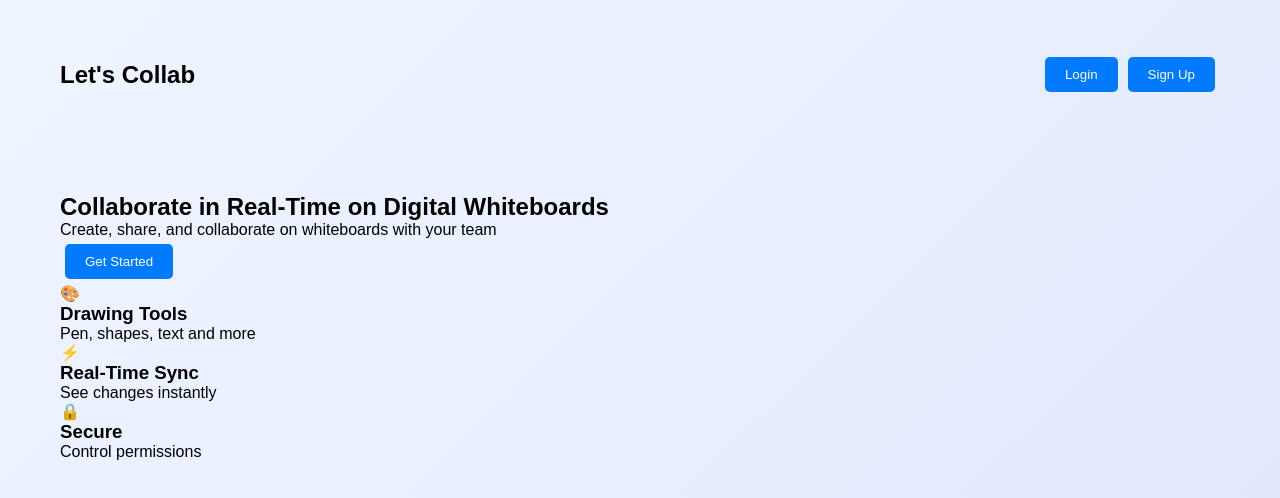
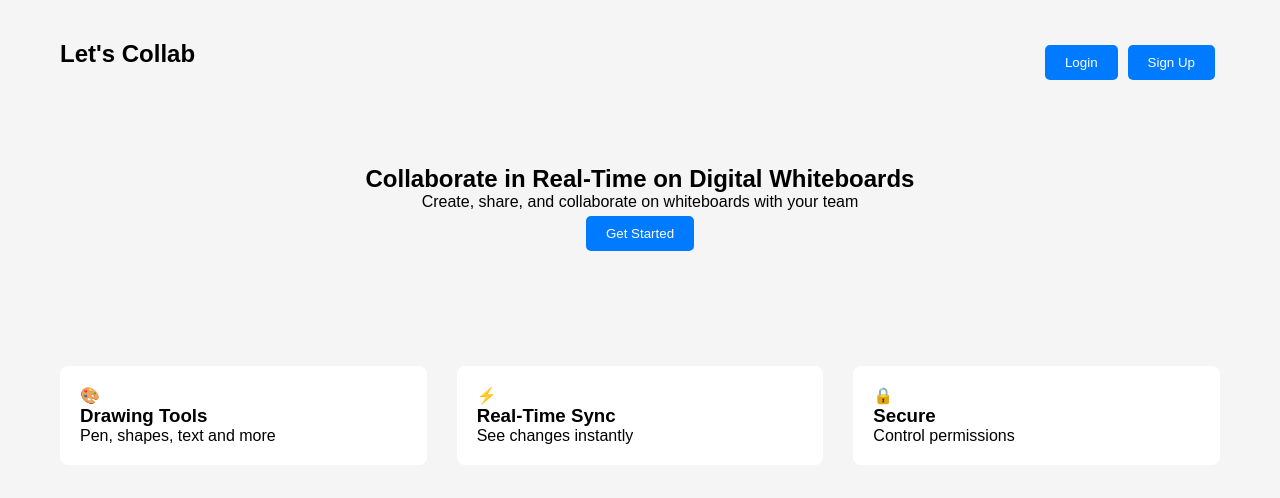
Before and after one commit to IronwallxR5/Let-s_Collab, a React app in the folder frontend/: page / in a window 1280 px wide. Shown: the top 498 px of the page. Built offline with nearby package versions, Linux system fonts and the light colour scheme; the HTML template or start-up script is replaced by a standard one.

Commit message:
update homepage styles

```diff
--- a/frontend/src/pages/HomePage.css
+++ b/frontend/src/pages/HomePage.css
@@ -1,128 +1,27 @@
 .home-page {
   min-height: 100vh;
-  background: linear-gradient(135deg, #eff6ff 0%, #e0e7ff 100%);
 }
 
 .home-nav {
   display: flex;
   justify-content: space-between;
-  align-items: center;
-  padding: 2rem 0;
-  margin-bottom: 4rem;
+  padding: 20px 0;
 }
 
-.home-logo {
-  font-size: 1.875rem;
-  font-weight: 700;
-  color: var(--primary-600);
+.hero {
+  text-align: center;
+  padding: 60px 20px;
 }
 
-.nav-buttons {
-  display: flex;
-  gap: 1rem;
+.features {
+  display: grid;
+  grid-template-columns: repeat(3, 1fr);
+  gap: 30px;
+  margin-top: 50px;
 }
 
-.btn-login {
-  padding: 0.5rem 1.5rem;
-  color: var(--primary-600);
-  background: transparent;
-  font-weight: 500;
-  border-radius: 0.5rem;
+.feature {
+  padding: 20px;
+  background: white;
+  border-radius: 8px;
 }
-
-.btn-login:hover {
-  color: var(--primary-800);
-}
-
-.btn-signup {
-  padding: 0.5rem 1.5rem;
-  color: white;
-  background: var(--primary-600);
-  font-weight: 500;
-  border-radius: 0.5rem;
-}
-
-.btn-signup:hover {
-  background: var(--primary-700);
-}
-
-.hero-section {
-  text-align: center;
-  max-width: 56rem;
-  margin: 0 auto;
-}
-
-.hero-title {
-  font-size: 3rem;
-  font-weight: 700;
-  color: var(--gray-900);
-  margin-bottom: 1.5rem;
-}
-
-.hero-title-highlight {
-  color: var(--primary-600);
-}
-
-.hero-description {
-  font-size: 1.25rem;
-  color: var(--gray-600);
-  margin-bottom: 2rem;
-}
-
-.btn-cta {
-  padding: 1rem 2rem;
-  background: var(--primary-600);
-  color: white;
-  font-size: 1.125rem;
-  border-radius: 0.5rem;
-  font-weight: 500;
-  box-shadow: 0 10px 15px -3px rgba(0, 0, 0, 0.1);
-}
-
-.btn-cta:hover {
-  background: var(--primary-700);
-}
-
-.features-grid {
-  display: grid;
-  grid-template-columns: repeat(auto-fit, minmax(300px, 1fr));
-  gap: 2rem;
-  margin-top: 5rem;
-}
-
-.feature-card {
-  background: white;
-  padding: 1.5rem;
-  border-radius: 0.5rem;
-  box-shadow: 0 4px 6px -1px rgba(0, 0, 0, 0.1);
-}
-
-.feature-icon {
-  font-size: 2.5rem;
-  margin-bottom: 1rem;
-}
-
-.feature-title {
-  font-size: 1.25rem;
-  font-weight: 700;
-  margin-bottom: 0.5rem;
-}
-
-.feature-description {
-  color: var(--gray-600);
-  margin-bottom: 0;
-}
-
-@media (max-width: 768px) {
-  .hero-title {
-    font-size: 2rem;
-  }
-
-  .hero-description {
-    font-size: 1rem;
-  }
-
-  .features-grid {
-    grid-template-columns: 1fr;
-  }
-}
```
